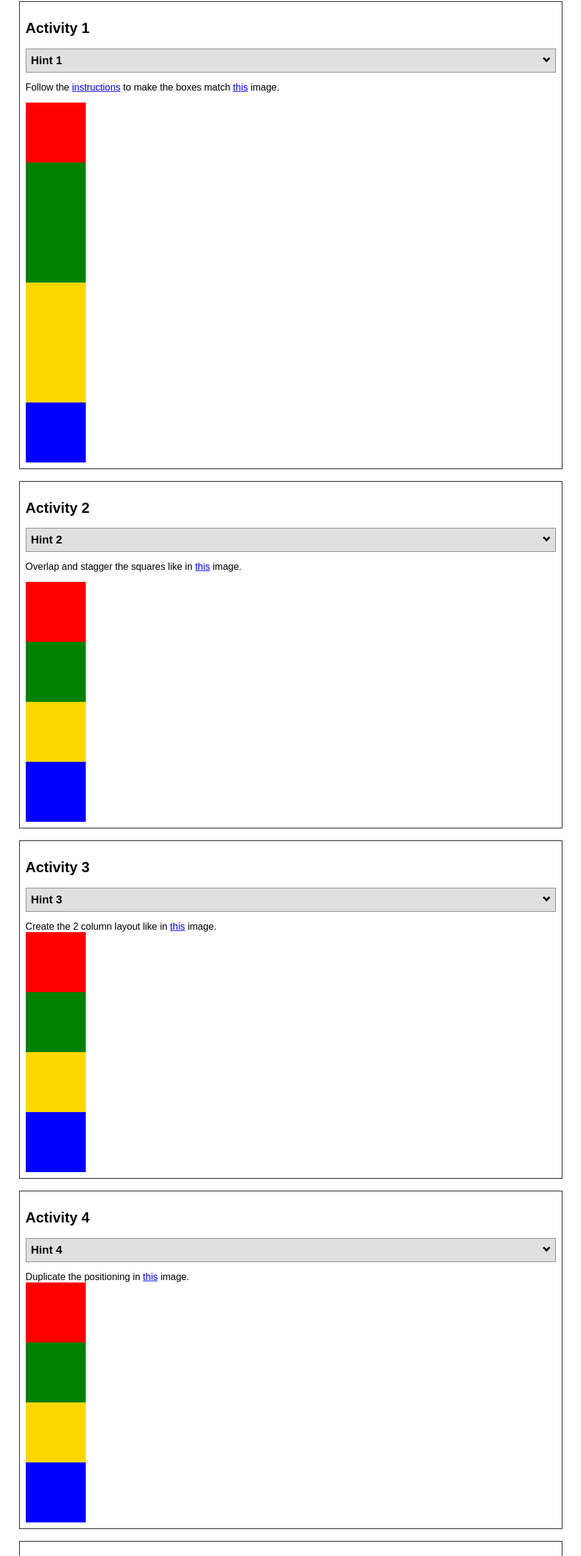
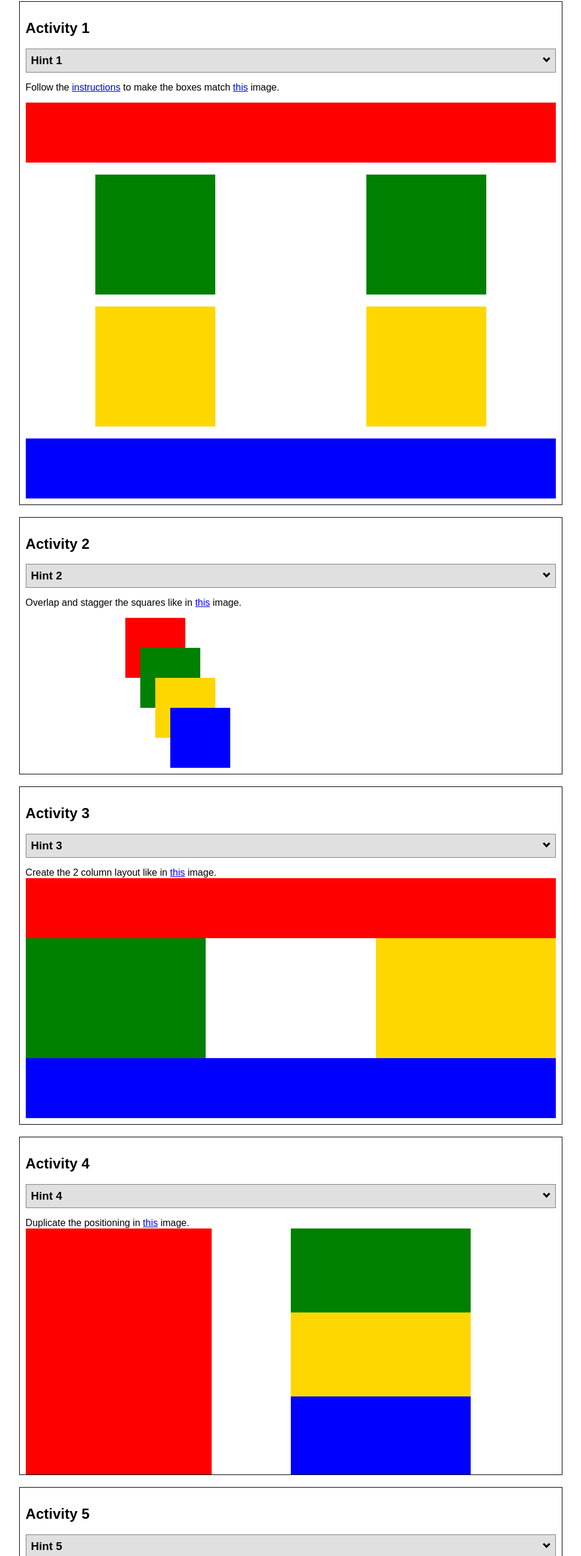
Before and after one commit to jaleman055/wdd130, a plain HTML site: page positioning.html in a window 1280 px wide. Shown: the part 146-2740 px from the top of the page at 60% size, without its empty margins (155-1124 px from the left). Drawn offline with Linux system fonts and the light colour scheme.

Commit message:
Exercise completed in css

```diff
--- a/positionstyles.css
+++ b/positionstyles.css
@@ -2,153 +2,258 @@
 /* Activity 1 styles */
 .content1 {
   /* This is the parent of the activity 1 boxes. */
+  display: grid;
+  grid-template-columns: 1fr 1fr;
+  justify-items: center;
+  grid-gap: 20px;
+
 
 }
 .red1 {
-  width: 100px;
+  width: 100%;
   height: 100px;
   background-color: red;
+  grid-column: 1/3;
 
 }
 .green1 {
-  width: 100px;
-  height: 100px;
+  width: 200px;
+  height: 200px;
   background-color: green;
 
 }
 .yellow1 {
-  width: 100px;
-  height: 100px;
+  width: 200px;
+  height: 200px;
   background-color: gold;
 }
 .blue1 {
-  width: 100px;
+  width: 100%;
   height: 100px;
   background-color: blue;
+  grid-column: 1/3;
 }
 /* Activity 2 styles */
 .content2 {
   /* This is the parent of the activity 2 boxes. */
+
+  display: grid;
+  grid-template-columns: 1fr 1fr;
+  justify-items: center;
+  grid-gap: 20px;
+  grid-auto-flow: dense;
+
+
+
 }
 .red2 {
   width: 100px;
   height: 100px;
   background-color: red;
+  grid-column: 1/2;
+  grid-row: 1/2;
+
+
 }
 .green2 {
+
   width: 100px;
   height: 100px;
   background-color: green;
+  grid-column: 1/2;
+  grid-row: 1/2;
+  margin-left: 50px;
+  margin-top: 50px;
+
 }
 .yellow2 {
   width: 100px;
   height: 100px;
   background-color: gold;
+  grid-column: 1/2;
+  grid-row: 1/2;
+  margin-left: 100px;
+  margin-top: 100px;
+
+
+
 }
 .blue2 {
   width: 100px;
   height: 100px;
   background-color: blue;
+  grid-column: 1/2;
+  grid-row: 1/2;
+  margin-left: 150px;
+  margin-top: 150px;
+
+
 }
 /* Activity 3 styles */
 .content3 {
   /* This is the parent of the activity 3 boxes. */
+  display: grid;
+  grid-template-columns: 1fr 1fr;
+  justify-items: center;
+
+
+
 }
 .red3 {
-  width: 100px;
+  width: 100%;
   height: 100px;
   background-color: red;
+  grid-column: 1/3;
 }
 .green3 {
-  width: 100px;
-  height: 100px;
+  width: 300px;
+  height: 200px;
   background-color: green;
+  justify-self: left;
 }
+
 .yellow3 {
-  width: 100px;
-  height: 100px;
+  width: 300px;
+  height: 200px;
   background-color: gold;
+  justify-self: right;
 }
 .blue3 {
-  width: 100px;
+  width: 100%;
   height: 100px;
   background-color: blue;
+  grid-column: 1/3;
 }
 /* Activity 4 styles */
 .content4 {
   /* This is the parent of the activity 4 boxes. */
   height: 400px;
+  display: grid;
+  grid-template-columns: 1fr 1fr;
+
+
 }
 .red4 {
-  width: 100px;
-  height: 100px;
+  width: 310px;
+  height: 420px;
   background-color: red;
+
+
 }
 .green4 {
-  width: 100px;
-  height: 100px;
+  width: 300px;
+  height: 140px;
   background-color: green;
+  grid-column: 2/2;
+  grid-row: 1/2;
+  justify-self:left;
+
+
 }
 .yellow4 {
-  width: 100px;
-  height: 100px;
+  width: 300px;
+  height: 140px;
   background-color: gold;
+  grid-column: 2/2;
+  grid-row: 1/2;
+  justify-self: left;
+  margin-top: 140px;
+
+
 }
 .blue4 {
-  width: 100px;
-  height: 100px;
+  width: 300px;
+  height: 140px;
   background-color: blue;
+  grid-column: 2/2;
+  grid-row: 1/3;
+  justify-self: left;
+  margin-top: 280px;
+
 }
 /* Activity 5 styles */
 .content5 {
   /* This is the parent of the activity 5 boxes. */
   height: 400px;
+  float: left;
+
 }
 .red5 {
-  width: 100px;
+  width: 600px;
   height: 100px;
   background-color: red;
+
+
 }
 .green5 {
+  align-self: right;
   width: 100px;
   height: 100px;
   background-color: green;
 
 }
 .yellow5 {
-  width: 100px;
-  height: 100px;
+
+  align-self: right;
+  width: 500px;
+  height: 350px;
   background-color: gold;
+  margin-left: 100px;
+  margin-top: -100px;
+}
 
-}
+
+
 .blue5 {
-  width: 100px;
+  width: 600px;
   height: 100px;
   background-color: blue;
 }
 /* Activity 6 styles */
 .content6 {
   /* This is the parent of the activity 6 boxes. */
+  display: grid;
+  grid-template-columns: 1fr 1fr;
+
+  grid-gap: 20px;
+  grid-auto-flow: dense;
+
 }
 .red6 {
-  width: 100px;
+  width: 150px;
   height: 100px;
   background-color: red;
+  grid-column: 1/2;
+  grid-row: 1/2;
 }
 .green6 {
   width: 100px;
   height: 100px;
   background-color: green;
+  grid-column: 1/2;
+  grid-row: 1/2;
+  margin-left: 0px;
+  margin-top: 150px;
 }
 .yellow6 {
   width: 100px;
-  height: 100px;
+  height: 150px;
   background-color: gold;
+  grid-column: 1/2;
+  grid-row: 1/2;
+  margin-left: 200px;
+  margin-top: 100px;
+
+
 }
 .blue6 {
-  width: 100px;
-  height: 100px;
+  width: 175px;
+  height: 150px;
   background-color: blue;
+  grid-column: 1/2;
+  grid-row: 1/2;
+  margin-left: 50px;
+  margin-top: 50px;
 }
 
 
```
